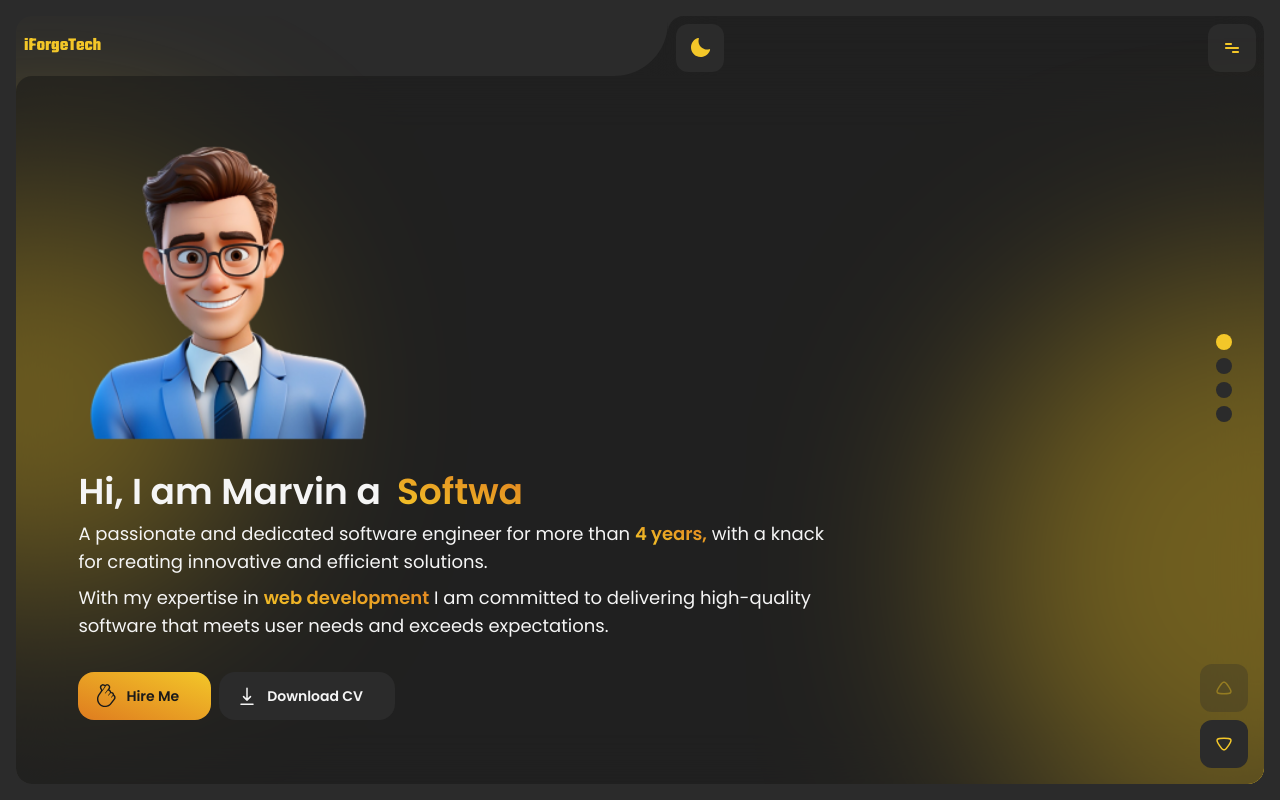
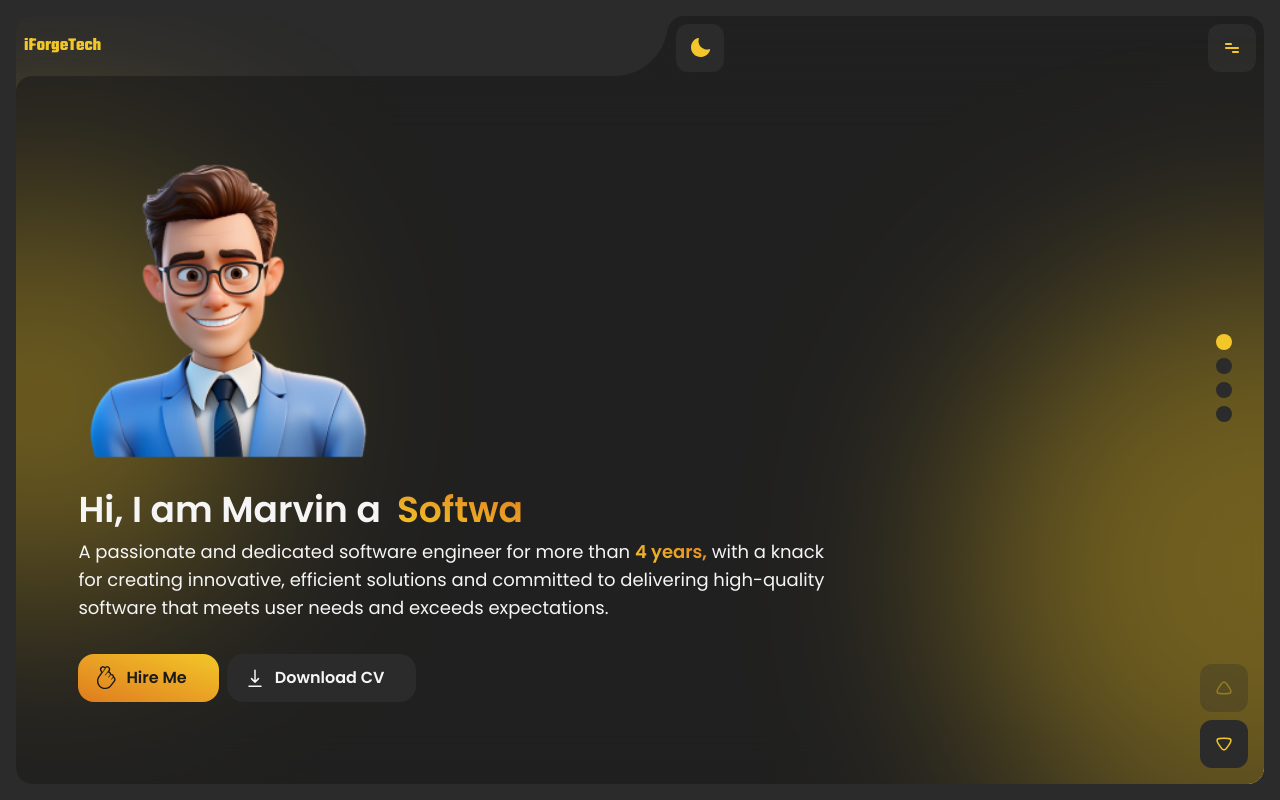
Before and after one commit to mondejarmarron18/portfolio, a Next.js app: page / in a window 1280 px wide. Built offline with nearby package versions, Linux system fonts and the light colour scheme.

Commit message:
refactor:spacing

```diff
--- a/src/app/contact/page.tsx
+++ b/src/app/contact/page.tsx
@@ -40,7 +40,7 @@ const ContactPage = () => {
   return (
     <GeneralLayout>
       <div className="flex h-full w-full flex-col justify-center">
-        <div className="flex max-w-xl flex-col gap-8">
+        <div className="flex max-w-xl flex-col gap-2 sm:gap-4 md:gap-8">
           <div>
             <Heading variant="h1">
               Get in{" "}
@@ -53,7 +53,7 @@ const ContactPage = () => {
 
           <form
             onSubmit={handleOnSubmit}
-            className={cn("flex w-full flex-col gap-5")}
+            className={cn("flex w-full flex-col gap-2 md:gap-5")}
           >
             <TextBox
               type="text"
--- a/src/app/page.tsx
+++ b/src/app/page.tsx
@@ -34,12 +34,12 @@ const HomePage = () => {
             src={avatar}
             alt="avatar"
             priority
-            className="h-[200px] w-[200px] object-contain lg:h-[300px] lg:w-[300px]"
+            className="h-[150px] w-[150px] object-contain sm:h-[200px] sm:w-[200px] md:h-[250px] md:w-[250px] lg:h-[300px] lg:w-[300px]"
           />
           <div className="flex flex-col gap-2">
             <Heading
               variant="h1"
-              className="flex h-fit flex-col gap-2 sm:flex-row md:gap-4"
+              className="flex h-fit flex-col sm:flex-row sm:gap-2 md:gap-4"
             >
               <span>{"Hi, I am Marvin a"}</span>
               <span className="bg-gradient-to-tr from-primary to-secondary bg-clip-text text-transparent">
@@ -53,23 +53,15 @@ const HomePage = () => {
                 />
               </span>
             </Heading>
-            <div className="flex flex-col gap-2">
-              <Paragraph>
-                A passionate and dedicated software engineer for more than{" "}
-                <span className="bg-gradient-to-tr from-primary to-secondary bg-clip-text font-semibold text-transparent">
-                  4 years,
-                </span>{" "}
-                with a knack for creating innovative and efficient solutions.
-              </Paragraph>
-              <Paragraph>
-                With my expertise in{" "}
-                <span className="bg-gradient-to-tr from-primary to-secondary bg-clip-text font-semibold text-transparent">
-                  web development
-                </span>{" "}
-                I am committed to delivering high-quality software that meets
-                user needs and exceeds expectations.
-              </Paragraph>
-            </div>
+            <Paragraph className="text-sm sm:text-base">
+              A passionate and dedicated software engineer for more than{" "}
+              <span className="bg-gradient-to-tr from-primary to-secondary bg-clip-text font-semibold text-transparent">
+                4 years,
+              </span>{" "}
+              with a knack for creating innovative, efficient solutions and
+              committed to delivering high-quality software that meets user
+              needs and exceeds expectations.
+            </Paragraph>
           </div>
           <div className="flex flex-wrap gap-2">
             <Button
--- a/src/components/common/ExperienceTree/index.tsx
+++ b/src/components/common/ExperienceTree/index.tsx
@@ -19,10 +19,10 @@ const ExperienceTree = ({ experiences }: ExperienceTreeProps) => {
           {i % 2 === 1 && <div></div>}
           <div
             className={cn(
-              "border-secondary px-[15px] pt-8 text-base dark:border-primary md:pt-10 lg:pt-12 lg:text-lg xl:pt-16",
+              "border-secondary pt-8 text-sm dark:border-primary sm:text-base md:pt-10 lg:pt-12 lg:text-lg xl:pt-16",
               {
-                "border-r-2 text-right": i % 2 === 0,
-                "-ml-[2px] border-l-2 text-left": i % 2 === 1,
+                "border-r-2 pr-[15px] text-right": i % 2 === 0,
+                "-ml-[2px] border-l-2 pl-[15px] text-left": i % 2 === 1,
               },
             )}
           >
@@ -31,7 +31,7 @@ const ExperienceTree = ({ experiences }: ExperienceTreeProps) => {
               {exp.date.to ? formatDate(exp.date.to) : "Present"}
               <span
                 className={cn(
-                  "absolute top-1/2 h-4 w-4 -translate-y-1/2 rounded-full border-2 border-primary bg-customGray",
+                  "absolute top-1/2 h-4 w-4 -translate-y-1/2 rounded-full border-2 border-secondary bg-customWhite dark:border-primary dark:bg-customBlack",
                   {
                     "left-full translate-x-1/2": i % 2 === 0,
                     "right-full -translate-x-1/2": i % 2 === 1,
--- /dev/null
+++ b/src/components/common/Menu/index.tsx
@@ -0,0 +1,7 @@
+import React from "react";
+
+const Menu = () => {
+  return <menu>Hello, I am Menu</menu>;
+};
+
+export default Menu;
--- a/src/components/ui/Button/index.tsx
+++ b/src/components/ui/Button/index.tsx
@@ -54,7 +54,7 @@ const Button = (
   return (
     <button
       className={cn(
-        "group flex items-center gap-2 rounded-custom px-8 py-3 text-sm font-semibold",
+        "group flex items-center gap-2 rounded-custom px-8 py-3 text-sm font-semibold md:text-base",
         ButtonVariant(),
         className,
         icon && (icon?.position === "right" ? "flex-row-reverse pr-4" : "pl-4"),
```
